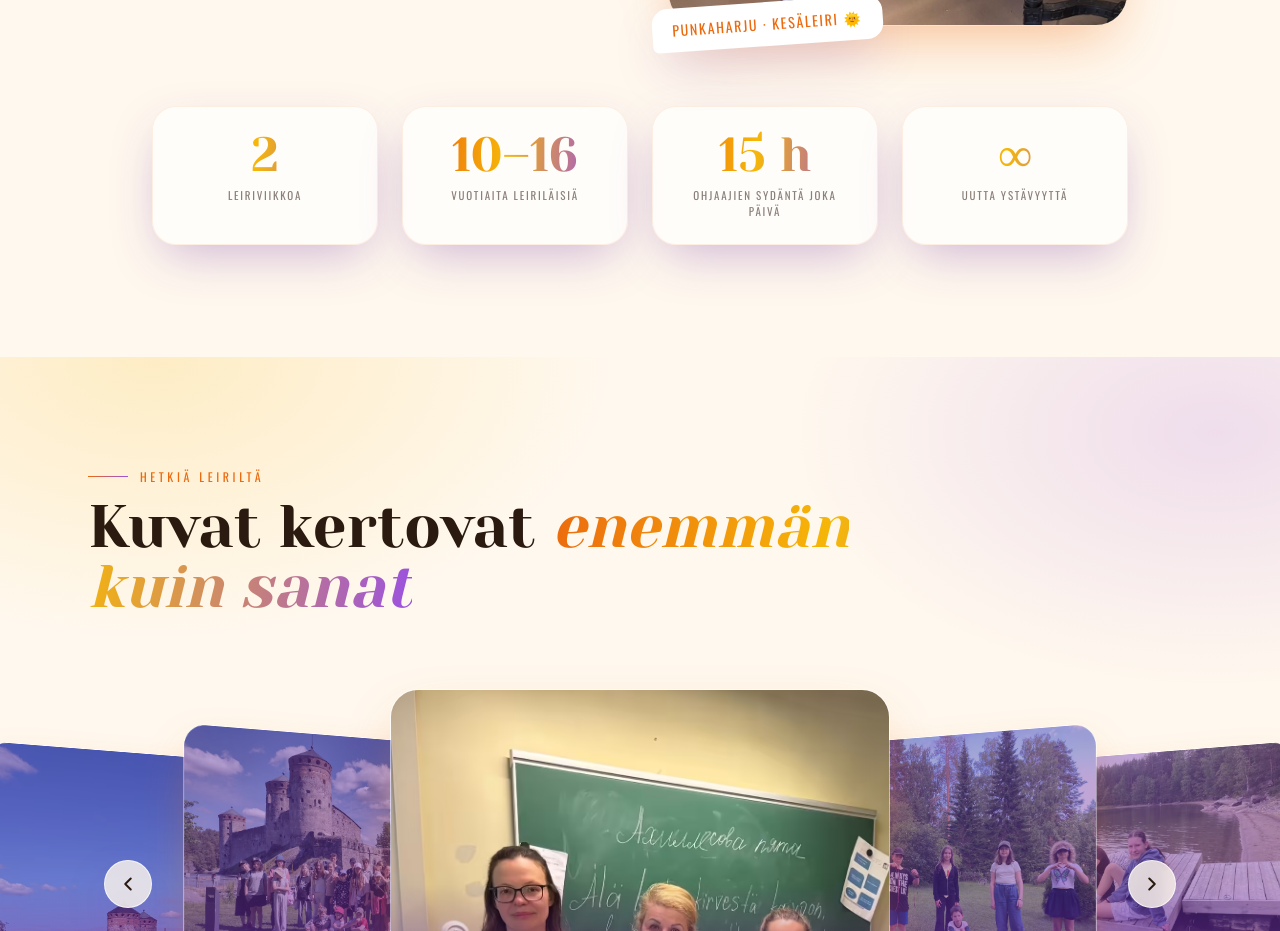
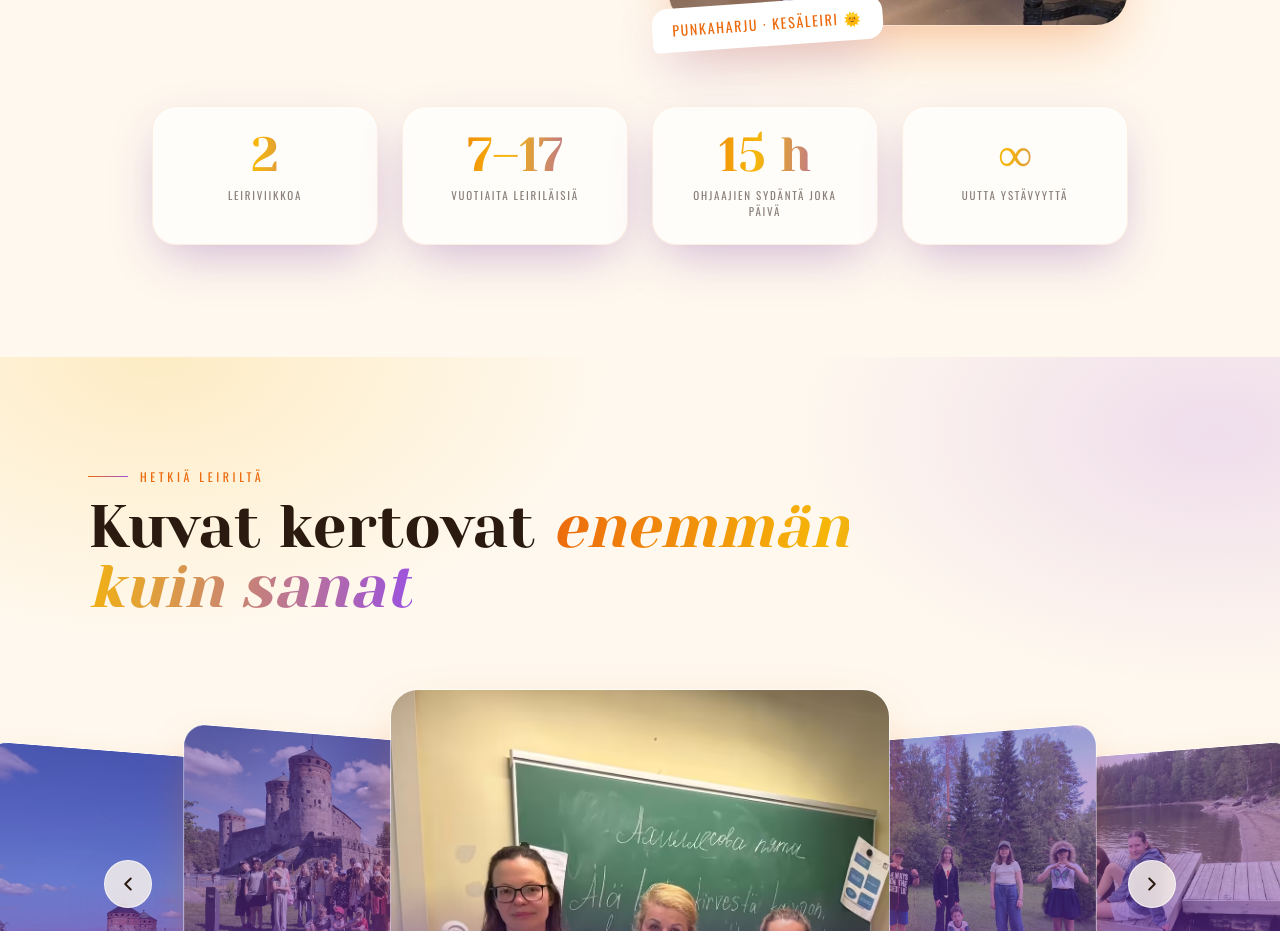
Before and after one commit to soccershortsunleashed-ops/ikko-kesaleiri, a React (Vite) app: page / in a window 1280 px wide. Shown: the part 1980-2911 px from the top of the page. Built offline with nearby package versions, Linux system fonts and the light colour scheme.

Commit message:
Update camp age range

```diff
--- a/src/data.ts
+++ b/src/data.ts
@@ -145,7 +145,7 @@ export const snippets: string[] = [
 
 export const stats = [
   { value: "2", label: "Leiriviikkoa" },
-  { value: "10–16", label: "Vuotiaita leiriläisiä" },
+  { value: "7–17", label: "Vuotiaita leiriläisiä" },
   { value: "15 h", label: "Ohjaajien sydäntä joka päivä" },
   { value: "∞", label: "Uutta ystävyyttä" },
 ];
```
